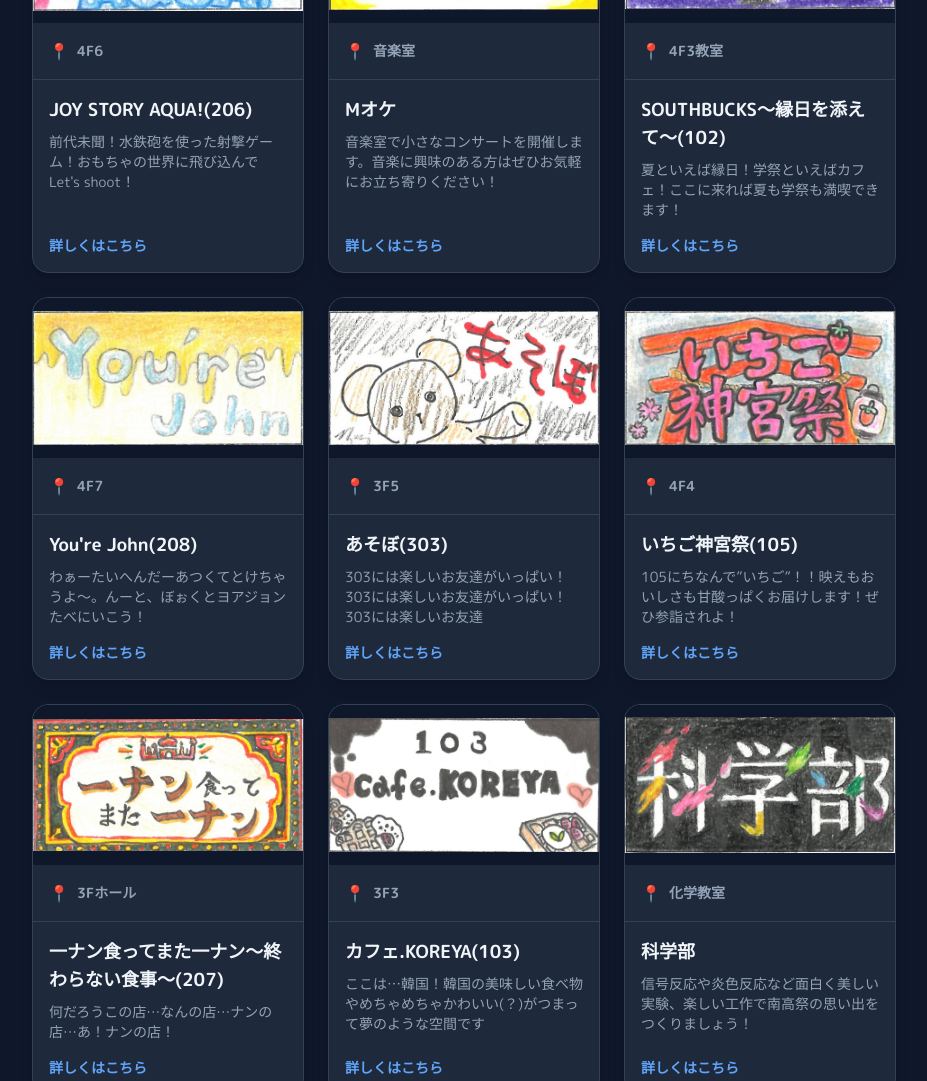
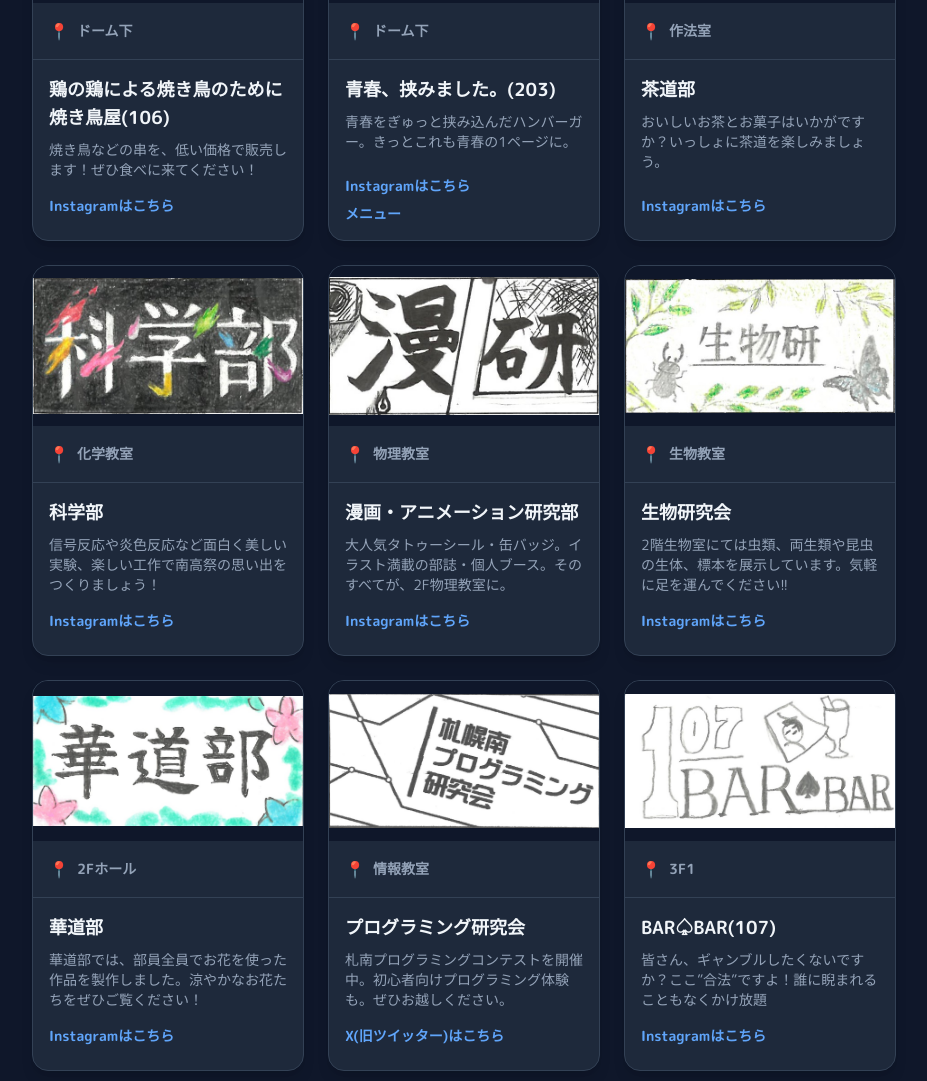
Before and after one commit to nankousai-2026/nankousai-2026, a plain HTML site: page exhibition.html in a window 1280 px wide. Shown: the part 910-1991 px from the top of the page, without its empty margins (176-1103 px from the left). Drawn offline with nearby package versions, Linux system fonts and the light colour scheme; a web font is replaced by a local one.

Commit message:
Add files via upload

```diff
--- a/exhibition.html
+++ b/exhibition.html
@@ -10,13 +10,7 @@
         body { font-family: 'M PLUS Rounded 1c', sans-serif; }
         .yuji { font-family: 'Yuji Syuku', serif; }
         .filter-btn.active { background-color: #3b82f6 !important; color: white !important; }
-
-         /* メニューのスクロール設定 */
-        #menu {
-            max-height: calc(100vh - 80px); /* 画面高さからヘッダー分を引く */
-            overflow-y: auto;               /* 縦方向のスクロールを許可 */
-            -webkit-overflow-scrolling: touch; /* iOSでのスムーズスクロール */
-        }
+        #menu { max-height: calc(100vh - 80px); overflow-y: auto; -webkit-overflow-scrolling: touch; }
     </style>
 </head>
 <body class="bg-slate-900 text-slate-100 min-h-screen">
@@ -25,8 +19,6 @@
         <div class="max-w-4xl mx-auto px-4 py-4 flex justify-between items-center relative">
             <a href="index.html" class="yuji text-2xl font-bold text-white hover:text-blue-300 transition">南高祭2026</a>
             <button onclick="toggleMenu()" class="text-2xl hover:text-blue-300 transition p-2 z-50">☰</button>
-
-            <!-- スクロールしても位置がずれないよう fixed 配置に戻しつつ、位置を調整 -->
             <nav id="menu" class="hidden absolute top-16 right-0 w-48 bg-slate-800 border border-slate-700 rounded-xl shadow-2xl z-50 overflow-hidden">
                 <a href="index.html" class="block px-6 py-3 hover:bg-slate-700 transition">ホーム</a>
                 <a href="exhibition.html" class="block px-6 py-3 hover:bg-slate-700 transition text-blue-400">展示一覧</a>
@@ -54,44 +46,43 @@
 
     <script>
         const exhibitions = [
+            { name:"古本市", category:"部活動", grade:"図書局", room:"図書室", summary:"珍しい本、話題になった本、なつかしのあの本も。涼しい図書館でお待ちしております。", image:"1F 図書館.jpg", url:"" },
+            { name:"書道部", category:"部活動", grade:"部活動", room:"書道教室", summary:"ご希望の文字を葉書に筆で書いて無料でお渡しします。ぜひ1F書道教室にお越しください！", image:"syodou.jpg", url:"https://www.instagram.com/satsunan_shodo" },
             { name:"(札)南の島(204)", category:"飲食店", grade:"2年生", room:"ドーム下", summary:"今日は、ジャンボリー！キンキンの甘酸っぱいトロピカルジュースがあなたを待っている！！", image:"shima.jpg", url:"https://www.instagram.com/minaminoshima2o4" },
-            { name:"BAR♤BAR(107)", category:"飲食店", grade:"1年生", room:"3F1", summary:"皆さん、ギャンブルしたくないですか？ここ”合法”ですよ！誰に睨まれることもなくかけ放題", image:"3F1 107 BAR♠BAR.jpg", url:"https://www.instagram.com/mina_mi107?utm_source=ig_web_button_share_sheet&igsh=ZDNlZDc0MzIxNw==" },
+            { name:"鶏の鶏による焼き鳥のために焼き鳥屋(106)", category:"飲食店", grade:"1年生", room:"ドーム下", summary:"焼き鳥などの串を、低い価格で販売します！ぜひ食べに来てください！", image:"niwatori.jpg", url:"https://www.instagram.com/minam_i106/" },
+            { name:"青春、挟みました。(203)", category:"飲食店", grade:"2年生", room:"ドーム下", summary:"青春をぎゅっと挟み込んだハンバーガー。きっとこれも青春の1ページに。", image:"seisyun.jpg", url:"https://www.instagram.com/satsunan___203" },
+            { name:"茶道部", category:"部活動", grade:"部活動", room:"作法室", summary:"おいしいお茶とお菓子はいかがですか？いっしょに茶道を楽しみましょう。", image:"sado.jpg", url:"https://www.instagram.com/satsunan_tea_ceremony" },
+            { name:"科学部", category:"部活動", grade:"部活動", room:"化学教室", summary:"信号反応や炎色反応など面白く美しい実験、楽しい工作で南高祭の思い出をつくりましょう！", image:"kagaku.jpg", url:"https://www.instagram.com/satsunan_science" },
+            { name:"漫画・アニメーション研究部", category:"部活動", grade:"部活動", room:"物理教室", summary: "大人気タトゥーシール・缶バッジ。イラスト満載の部誌・個人ブース。そのすべてが、2F物理教室に。", image:"manken.jpg", url:"https://www.instagram.com/mnm_mankennnn" },
+            { name:"生物研究会", category:"部活動", grade:"部活動", room:"生物教室", summary:"2階生物室にては虫類、両生類や昆虫の生体、標本を展示しています。気軽に足を運んでください!!", image:"2F生物室 生物研究会.jpg", url:"https://www.instagram.com/kontyuu_mnm_64" },
+            { name:"華道部", category:"部活動", grade:"部活動", room:"2Fホール", summary:"華道部では、部員全員でお花を使った作品を製作しました。涼やかなお花たちをぜひご覧ください！", image:"kadou.jpg", url:"https://www.instagram.com/satsunan_kadoubu/" },
+            { name:"プログラミング研究会", category:"部活動", grade:"部活動", room:"情報教室", summary:"札南プログラミングコンテストを開催中。初心者向けプログラミング体験も。ぜひお越しください。", image:"puroguramingu.jpg", url:"https://x.com/minami_proken" },
+            { name:"BAR♤BAR(107)", category:"飲食店", grade:"1年生", room:"3F1", summary:"皆さん、ギャンブルしたくないですか？ここ”合法”ですよ！誰に睨まれることもなくかけ放題", image:"3F1 107 BAR♠BAR.jpg", url:"https://www.instagram.com/mina_mi107" },
+            { name:"煩悩寺の変(108)", category:"飲食店", grade:"1年生", room:"3F2", summary:"ここは、数々の煩悩と人魂が集う場所。個性豊かな幽霊に囲まれながらのお食事はいかが？", image:"bonnouji.jpg", url:"https://www.instagram.com/mnm108__.2026" },
+            { name:"カフェ.KOREYA(103)", category:"飲食店", grade:"1年生", room:"3F3", summary:"ここは⋯韓国！韓国の美味しい食べ物やめちゃめちゃかわいい(？)がつまって夢のような空間です", image:"3F3 103 cafe.KOREYA.jpg", url:"https://www.instagram.com/nankousai103koreya" },
+            { name:"ささき亭(104)", category:"お化け屋敷", grade:"1年生", room:"3F4", summary:"一度入ればもう戻れない。恐怖のおもてなしを体験せよ。", image:"618125485435781721.jpg", url:"https://www.instagram.com/mnm104sasaking" },
+            { name:"一ナン食ってまた一ナン〜終わらない食事〜(207)", category:"飲食店", grade:"2年生", room:"3Fホール", summary:"何だろうこの店…なんの店…ナンの店…あ！ナンの店！", image:"3Fホール 207 一ナン食ってまた一ナン~終わらない食事~.jpg", url:"https://www.instagram.com/satsunan_207" },
+            { name:"あそぼ(303)", category:"お化け屋敷", grade:"3年生", room:"3F5", summary:"303には楽しいお友達がいっぱい！303には楽しいお友達がいっぱい！303には楽しいお友達", image:"3F5 303 あそぼ.jpg", url:"https://www.instagram.com/sastunan_303/" },
+            { name:"ミゲルのタコライス屋〜死者の視界へようこそ〜(301)", category:"飲食店", grade:"3年生", room:"3F6", summary:"死者の世界でしか味わえない特別なタコライス。あなたもきっと虜に。ぜひご賞味あれ！", image:"IMG_9883.jpeg", url:"https://www.instagram.com/satsunan301_75" },
             { name:"Good time, One mazesoba(306)", category:"飲食店", grade:"3年生", room:"3F7", summary:"Good time, One Mazesoba。グットたいわんまぜそば。市場の一杯で素敵な時間を、あなたに。", image:"3F7 306 Good time.One mazesoba.jpg", url:"https://www.instagram.com/306_taiwanmazesoba" },
+            { name:"ジュラシック・ワールド/南の大地(305)", category:"アトラクション", grade:"3年生", room:"3F8", summary:"君はもう、ただの観客じゃない！ようこそジュラシック・ワールド南の大地へ！", image:"3F8-3B 305 ジュラシックワールド・南の大地.jpg", url:"https://www.instagram.com/305__satsunan" },
+            { name:"Mオケ", category:"部活動", grade:"部活動", room:"音楽室", summary:"音楽室で小さなコンサートを開催します。音楽に興味のある方はぜひお気軽にお立ち寄りください！", image:"3F音楽教室 Mオケ.jpg", url:"https://www.instagram.com/satsunan_wind" },
+            { name:"御神馬の暴走(304)", category:"アトラクション", grade:"3年生", room:"4F1", summary:"日本の古式馬術である流鏑馬。佐々木流を継ぎし者、いざ出陣", image:"4F1-4A 304 御神馬の暴走.jpg", url:"https://www.instagram.com/satsunan_304" },
+            { name:"タピなん(202)", category:"飲食店", grade:"2年生", room:"4F2", summary:"札南でインスタ映え間違いなしのかわいいタピオカとスイーツのお店がOPEN！4F2に来てねー", image:"4F2 202 タピなん.jpg", url:"https://www.instagram.com/minami202tapi" },
+            { name:"SOUTHBUCKS〜縁日を添えて〜(102)", category:"縁日", grade:"1年生", room:"4F3教室", summary:"夏といえば縁日！学祭といえばカフェ！ここに来れば夏も学祭も満喫できます！", image:"4F3 102 SOUTHBUCKS～縁日を添えて～.jpg", url:"https://www.instagram.com/southbacks_102" },
+            { name:"いちご神宮祭(105)", category:"飲食店", grade:"1年生", room:"4F4", summary:"105にちなんで”いちご”！！映えもおいしさも甘酸っぱくお届けします！ぜひ参詣されよ！", image:"4F4 105 いちご神宮祭.jpg", url:"https://www.instagram.com/105minami" },
+            { name:"Dubai Cacao Lab(201)", category:"飲食店", grade:"2年生", room:"4Fホール", summary:"ドバイチョコ餅＆チョコレートパフェ…⋯ひとくちでドバイへ", image:"4Fホール 201 Dubai Cacao Lab.jpg", url:"https://www.instagram.com/dubai_choco.2o1" },
+            { name:"ワッフる？(205)", category:"飲食店", grade:"2年生", room:"4F5", summary:"【映えメ味】トッピングを選べるあなただけのカスタムワッフル。甘い青春、召し上がれ！", image:"4F5 205 ワッフる.jpg", url:"https://www.instagram.com/mnm205_american" },
             { name:"JOY STORY AQUA!(206)", category:"アトラクション", grade:"2年生", room:"4F6", summary:"前代未聞！水鉄砲を使った射撃ゲーム！おもちゃの世界に飛び込んでLet's shoot！", image:"4F6 (206) JOY STORY AQUA .jpg", url:"https://www.instagram.com/206.minami" },
-            { name:"Mオケ", category:"部活動", grade:"部活動", room:"音楽室", summary:"音楽室で小さなコンサートを開催します。音楽に興味のある方はぜひお気軽にお立ち寄りください！", image:"3F音楽教室 Mオケ.jpg", url:"https://www.instagram.com/satsunan_wind?igsh=MWRxNjVvNWZrdWk0Yg%3D%3D&utm_source=qr" },
-            { name:"SOUTHBUCKS〜縁日を添えて〜(102)", category:"縁日", grade:"1年生", room:"4F3教室", summary:"夏といえば縁日！学祭といえばカフェ！ここに来れば夏も学祭も満喫できます！", image:"4F3 102 SOUTHBUCKS～縁日を添えて～.jpg", url:"https://www.instagram.com/southbacks_102" },
             { name:"You're John(208)", category:"飲食店", grade:"2年生", room:"4F7", summary:"わぁーたいへんだーあつくてとけちゃうよ〜。んーと、ぼぉくとヨアジョンたべにいこう！", image:"4F7(208) You’re John.jpg", url:"https://www.instagram.com/minani_208" },
-            { name:"あそぼ(303)", category:"お化け屋敷", grade:"3年生", room:"3F5", summary:"303には楽しいお友達がいっぱい！303には楽しいお友達がいっぱい！303には楽しいお友達", image:"3F5 303 あそぼ.jpg", url:"https://www.instagram.com/sastunan_303/?utm_source=ig_web_button_share_sheet" },
-            { name:"いちご神宮祭(105)", category:"飲食店", grade:"1年生", room:"4F4", summary:"105にちなんで”いちご”！！映えもおいしさも甘酸っぱくお届けします！ぜひ参詣されよ！", image:"4F4 105 いちご神宮祭.jpg", url:"https://www.instagram.com/105minami" },
-            { name:"一ナン食ってまた一ナン〜終わらない食事〜(207)", category:"飲食店", grade:"2年生", room:"3Fホール", summary:"何だろうこの店…なんの店…ナンの店…あ！ナンの店！", image:"3Fホール 207 一ナン食ってまた一ナン~終わらない食事~.jpg", url:"https://www.instagram.com/satsunan_207?igsh=MXB1dnlidzZ0ZDQzeA==" },
-            { name:"カフェ.KOREYA(103)", category:"飲食店", grade:"1年生", room:"3F3", summary:"ここは⋯韓国！韓国の美味しい食べ物やめちゃめちゃかわいい(？)がつまって夢のような空間です", image:"3F3 103 cafe.KOREYA.jpg", url:"https://www.instagram.com/nankousai103koreya" },
-            { name:"科学部", category:"部活動", grade:"部活動", room:"化学教室", summary:"信号反応や炎色反応など面白く美しい実験、楽しい工作で南高祭の思い出をつくりましょう！", image:"kagaku.jpg", url:"https://www.instagram.com/satsunan_science?igsh=Mm9naXVxeTZlb2g1&utm_source=qr" },
-            { name:"華道部", category:"部活動", grade:"部活動", room:"2Fホール", summary:"華道部では、部員全員でお花を使った作品を製作しました。涼やかなお花たちをぜひご覧ください！", image:"kadou.jpg", url:"https://www.instagram.com/satsunan_kadoubu/" },
-            { name:"記鐿(きろく/きおく)(302)", category:"お化け屋敷", grade:"3年生", room:"5F8", summary:"無惨に殺された幼馴染。真紅に染まった事故現場。残された抵抗の痕。今甦るあの日の記鐿。", image:"5F8-5B 302 記憶記録.JPG", url:"https://www.instagram.com/krmt77302" },
-            { name:"クイズ研究会", category:"部活動", grade:"部活動", room:"3F5", summary:"あなたの知力を試してみませんか？クイズはいつでもあなたを待っています。", image:"kuiken.jpg", url:"https://x.com/We_respect_JSO" },
-            { name:"古本市", category:"部活動", grade:"図書局", room:"図書室", summary:"珍しい本、話題になった本、なつかしのあの本も。涼しい図書館でお待ちしております。", image:"1F 図書館.jpg", url:"" },
-            { name:"鶏の鶏による焼き鳥のために焼き鳥屋(106)", category:"飲食店", grade:"1年生", room:"ドーム下", summary:"焼き鳥などの串を、低い価格で販売します！ぜひ食べに来てください！", image:"niwatori.jpg", url:"https://www.instagram.com/minam_i106/" },
-            { name:"語学・言語学研究会", category:"部活動", grade:"部活動", room:"5F2教室", summary:"言葉を通じて様々な文化に触れてみませんか？HR発表の待ち時間に解けるクイズも配っています！", image:"5F2 語学・言語学研究会.jpg", url:"https://www.instagram.com/dragostea_din_satsunan/?utm_source=ig_web_button_share_sheet" },
-            { name:"御神馬の暴走(304)", category:"アトラクション", grade:"3年生", room:"4F1", summary:"日本の古式馬術である流鏑馬。佐々木流を継ぎし者、いざ出陣", image:"4F1-4A 304 御神馬の暴走.jpg", url:"https://www.instagram.com/satsunan_304?igsh=MXB0ZnVyOTA3NWJ0dQ%3D%3D&utm_source=qr" },
-            { name:"佐々木屋敷(104)", category:"お化け屋敷", grade:"1年生", room:"3F4", summary:"一度入ればもう戻れない。恐怖のおもてなしを体験せよ。", image:"618125485435781721.jpg", url:"https://www.instagram.com/mnm104sasaking" },
-            { name:"書道部", category:"部活動", grade:"部活動", room:"書道教室", summary:"ご希望の文字を葉書に筆で書いて無料でお渡しします。ぜひ1F書道教室にお越しください！", image:"syodou.jpg", url:"https://www.instagram.com/satsunan_shodo?igsh=MXkxYmx3MHk5YXNtNA%3D%3D&utm_source=qr" },
-            { name:"生物研究会", category:"部活動", grade:"部活動", room:"生物教室", summary:"2階生物室にては虫類、両生類や昆虫の生体、標本を展示しています。気軽に足を運んでください!!", image:"2F生物室 生物研究会.jpg", url:"https://www.instagram.com/kontyuu_mnm_64?utm_source=ig_web_button_share_sheet&igsh=ZDNlZDc0MzIxNw==" },
-            { name:"青春、挟みました。(203)", category:"飲食店", grade:"2年生", room:"ドーム下", summary:"青春をぎゅっと挟み込んだハンバーガー。きっとこれも青春の1ページに。", image:"seisyun.jpg", url:"https://www.instagram.com/satsunan___203?igsh=MXA1em5qa3BpMDBhaw==" },
-            { name:"タピなん(202)", category:"飲食店", grade:"2年生", room:"4F2", summary:"札南でインスタ映え間違いなしのかわいいタピオカとスイーツのお店がOPEN！4F2に来てねー", image:"4F2 202 タピなん.jpg", url:"https://www.instagram.com/minami202tapi" },
-            { name:"茶道部", category:"部活動", grade:"部活動", room:"作法室", summary:"おいしいお茶とお菓子はいかがですか？いっしょに茶道を楽しみましょう。", image:"sado.jpg", url:"https://www.instagram.com/satsunan_tea_ceremony?utm_source=ig_web_button_share_sheet&igsh=ZDNlZDc0MzIxNw==" },
-            { name:"Dubai Cacao Lab(201)", category:"飲食店", grade:"2年生", room:"4Fホール", summary:"ドバイチョコ餅＆チョコレートパフェ…⋯ひとくちでドバイへ", image:"4Fホール 201 Dubai Cacao Lab.jpg", url:"https://www.instagram.com/dubai_choco.2o1" },
-            { name:"海底308万マイル(308)", category:"アトラクション", grade:"3年生", room:"4F8", summary:"海底308万マイル、そこには僅かな光も届かない神秘の世界。潜水艇でいざ出発！隠れマッスーもいるよ", image:"308_海底308万マイル.JPG", url:"https://www.instagram.com/mnm308_mile?utm_source=ig_web_button_share_sheet&igsh=ZDNlZDc0MzIxNw==" },
-            { name:"煩悩寺の変(108)", category:"飲食店", grade:"1年生", room:"3F2", summary:"ここは、数々の煩悩と人魂が集う場所。個性豊かな幽霊に囲まれながらのお食事はいかが？", image:"bonnouji.jpg", url:"https://www.instagram.com/mnm108__.2026" },
-            { name:"プログラミング研究会", category:"部活動", grade:"部活動", room:"情報教室", summary:"札南プログラミングコンテストを開催中。初心者向けプログラミング体験も。ぜひお越しください。", image:"puroguramingu.jpg", url:"https://x.com/minami_proken" },
+            { name:"海底308万マイル(308)", category:"アトラクション", grade:"3年生", room:"4F8", summary:"海底308万マイル、そこには僅かな光も届かない神秘の世界。潜水艇でいざ出発！隠れマッスーもいるよ", image:"308_海底308万マイル.JPG", url:"https://www.instagram.com/mnm308_mile" },
+            { name:"黎明饗宴(307)", category:"お化け屋敷", grade:"3年生", room:"5F1", summary:"洋館に何か用かん？一用のある人もない人もまた違った「涼」を求めに来てみては……", image:"5F1-A 307 黎明饗宴.jpg", url:"https://www.instagram.com/reimeikyouen_307" },
+            { name:"語学・言語学研究会", category:"部活動", grade:"部活動", room:"5F2教室", summary:"言葉を通じて様々な文化に触れてみませんか？HR発表の待ち時間に解けるクイズも配っています！", image:"5F2 語学・言語学研究会.jpg", url:"https://www.instagram.com/dragostea_din_satsunan/" },
+            { name:"クイズ研究会", category:"部活動", grade:"部活動", room:"5F5", summary:"あなたの知力を試してみませんか？クイズはいつでもあなたを待っています。", image:"kuiken.jpg", url:"https://x.com/We_respect_JSO" },
+            { name:"よろずや同好会", category:"部活動", grade:"部活動", room:"5F6", summary:"ボランティアの力でつながる、よろずや☓元気ショップ！活動に参加してクッキーをGETしよう！", image:"5F6 よろずや同好会.jpg", url:"https://sassaren.or.jp/genki/" },
             { name:"メイドの土産101", category:"飲食店", grade:"1年生", room:"5F7", summary:"おいしいお食事と可愛いメイドが御主人様を冥土にお連れします♡", image:"5f7 101 メイドの土産101.jpg", url:"https://www.instagram.com/satsunan79_101" },
-            { name:"ミゲルのタコライス屋〜死者の視界へようこそ〜(301)", category:"飲食店", grade:"3年生", room:"3F6", summary:"死者の世界でしか味わえない特別なタコライス。あなたもきっと虜に。ぜひご賞味あれ！", image:"IMG_9883.jpeg", url:"https://www.instagram.com/satsunan301_75" },
-            { name:"漫画・アニメーション研究部", category:"部活動", grade:"部活動", room:"物理教室", summary: "大人気タトゥーシール・缶バッジ。イラスト満載の部誌・個人ブース。そのすべてが、2F物理教室に。", image:"manken.jpg", url:"https://www.instagram.com/mnm_mankennnn" },
-            { name:"よろずや同好会", category:"部活動", grade:"部活動", room:"5F6", summary:"ボランティアの力でつながる、よろずや☓元気ショップ！活動に参加してクッキーをGETしよう！", image:"5F6 よろずや同好会.jpg", url:"https://sassaren.or.jp/genki/" },
-            { name:"黎明饗宴(307)", category:"お化け屋敷", grade:"3年生", room:"5F1", summary:"洋館に何か用かん？一用のある人もない人もまた違った「涼」を求めに来てみては……", image:"5F1-A 307 黎明饗宴.jpg", url:"https://www.instagram.com/reimeikyouen_307" },
-            { name:"ワッフる？(205)", category:"飲食店", grade:"2年生", room:"4F5", summary:"【映えメ味】トッピングを選べるあなただけのカスタムワッフル。甘い青春、召し上がれ！", image:"4F5 205 ワッフる.jpg", url:"https://www.instagram.com/mnm205_american" },
-            {name:"ジュラシック・ワールド/南の大地(305)", category:"アトラクション", grade:"3年生", room:"3F8", summary:"君はもう、ただの観客じゃない！ようこそジュラシック・ワールド南の大地へ！", image:"3F8-3B 305 ジュラシックワールド・南の大地.jpg", url:"https://www.instagram.com/305__satsunan?utm_source=ig_web_button_share_sheet&igsh=ZDNlZDc0MzIxNw=="}
-            ];
-
+            { name:"記鐿(きろく/きおく)(302)", category:"お化け屋敷", grade:"3年生", room:"5F8", summary:"無惨に殺された幼馴染。真紅に染まった事故現場。残された抵抗の痕。今甦るあの日の記鐿。", image:"5F8-5B 302 記憶記録.JPG", url:"https://www.instagram.com/krmt77302" }
+        ];
 
         let activeFilters = [];
         const filterCategories = ["アトラクション", "飲食店", "お化け屋敷", "部活動", "1年生", "2年生", "3年生"];
@@ -119,7 +110,15 @@
                 return matchKeyword && matchFilter;
             });
 
-            document.getElementById("cardArea").innerHTML = filtered.map(item => `
+            document.getElementById("cardArea").innerHTML = filtered.map(item => {
+                let linkText = "詳しくはこちら";
+                if (item.url.includes("instagram.com")) {
+                    linkText = "Instagramはこちら";
+                } else if (item.url.includes("x.com") || item.url.includes("twitter.com")) {
+                    linkText = "X(旧ツイッター)はこちら";
+                }
+
+                return `
                 <div class="bg-slate-800 rounded-2xl overflow-hidden shadow-lg border border-slate-700 flex flex-col h-full hover:border-blue-500 transition-colors">
                     <img src="${item.image}" alt="${item.name}" class="w-full h-40 object-contain bg-slate-900" onerror="this.src='https://placehold.jp/400x200.png?text=画像なし'">
                     <div class="p-4 border-b border-slate-700 flex items-center gap-2">
@@ -129,11 +128,12 @@
                     <div class="p-4 flex flex-col flex-grow">
                         <h3 class="font-bold text-lg mb-2">${item.name}</h3>
                         <p class="text-sm text-slate-400 mb-4 flex-grow">${item.summary}</p>
-                        ${item.url ? `<a href="${item.url}" target="_blank" class="text-blue-400 text-sm font-bold hover:underline">詳しくはこちら</a>` : ''}
-                        ${item.name.includes("(203)") ? `<button class="text-blue-400 text-sm font-bold hover:underline" href="https://fesregi.app/customer-order?code=HZH9RZ">メニュー</button>` : ''}
+                        ${item.url ? `<a href="${item.url}" target="_blank" class="text-blue-400 text-sm font-bold hover:underline mb-2">${linkText}</a>` : ''}
+                        ${item.name.includes("(203)") ? `<a class="text-blue-400 text-sm font-bold hover:underline" href="https://fesregi.app/customer-order?code=HZH9RZ" target="_blank">メニュー</a>` : ''}
                     </div>
                 </div>
-            `).join('');
+                `;
+            }).join('');
         }
 
         document.getElementById("search").addEventListener("input", createCards);
```
